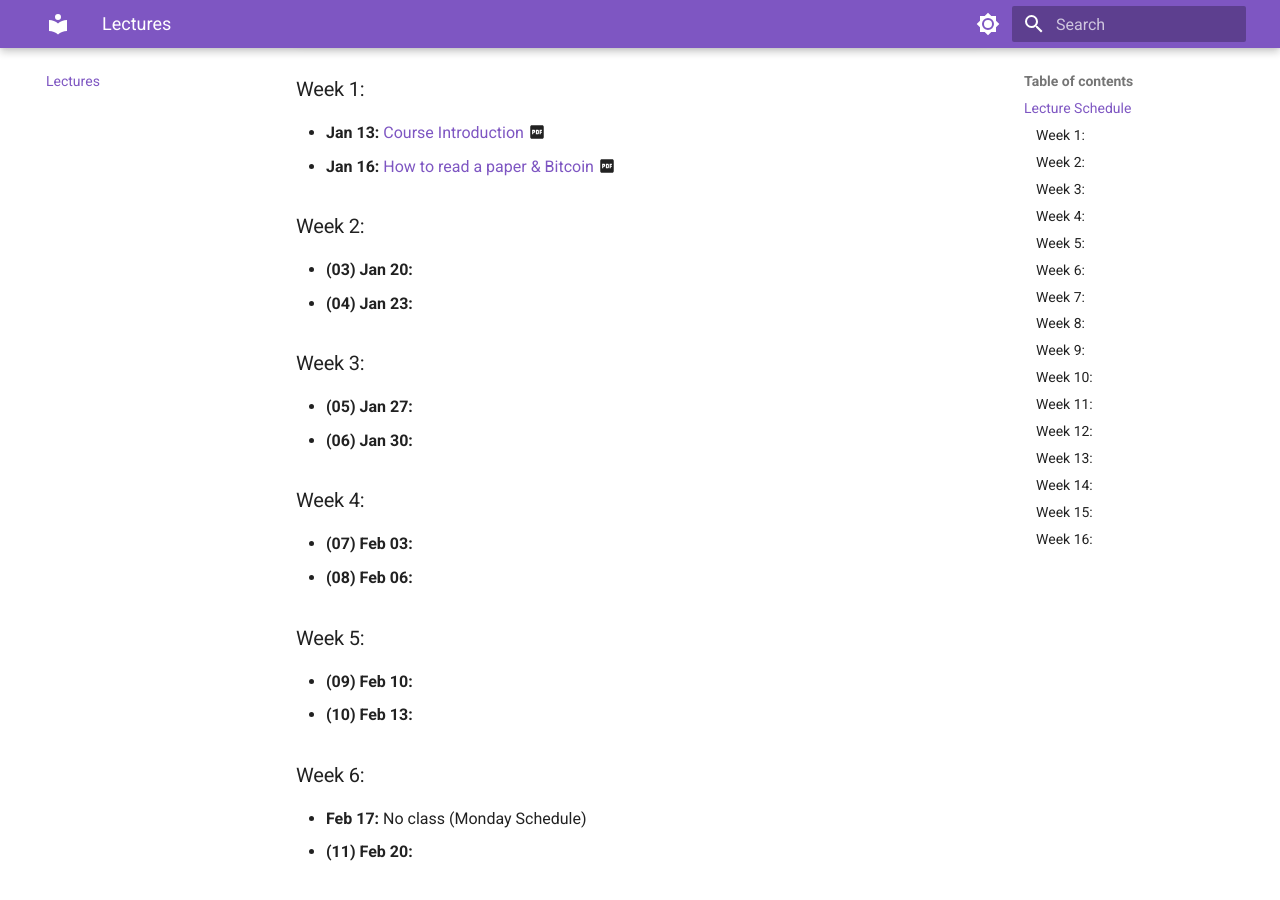
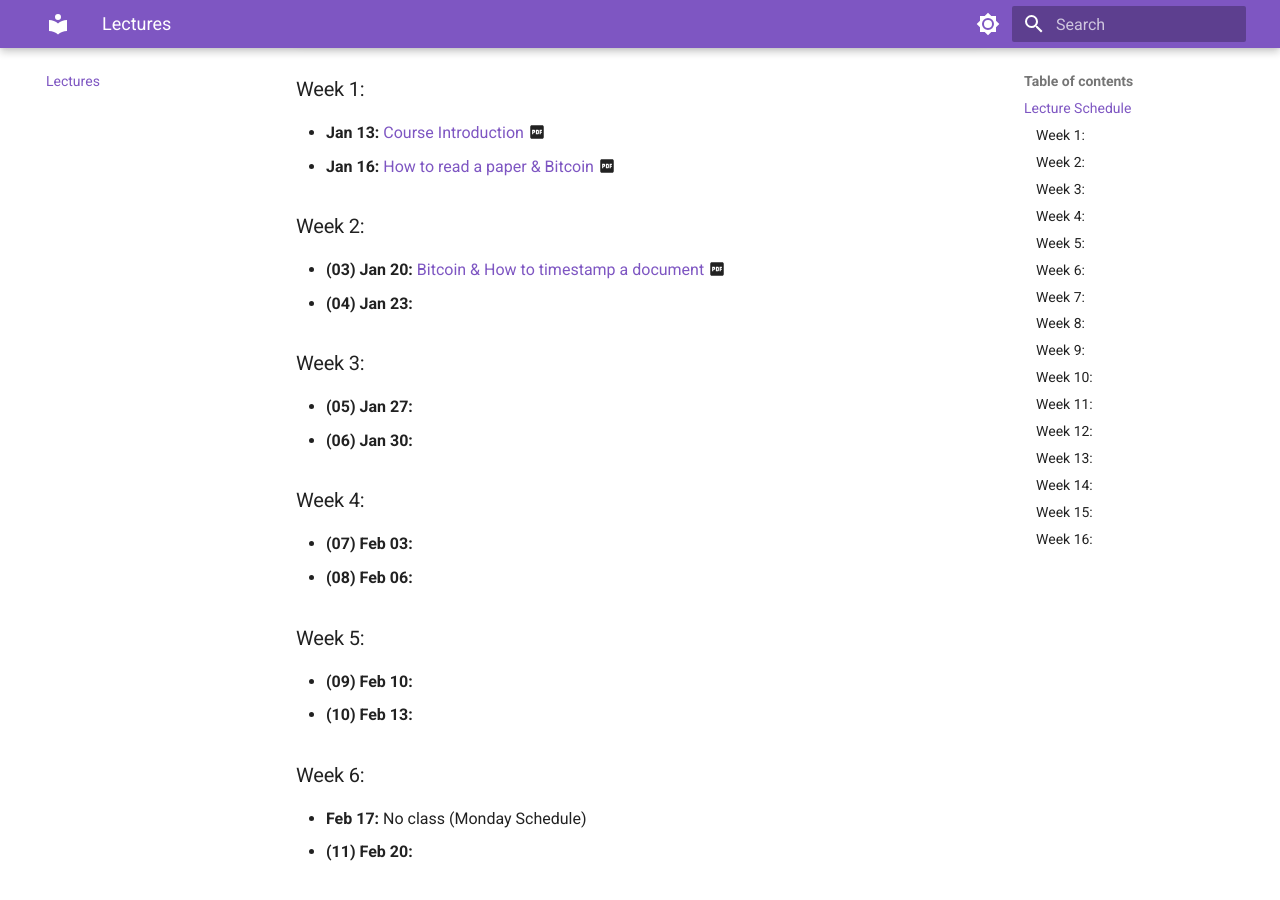
Before and after one commit to oshanis/Frontiers-of-Blockchain-Course-Website, an MkDocs documentation site: the page built from docs/lectures.md, in a window 1280 px wide and 900 px high, scrolled down 366 px. Built offline with MkDocs 1.6.1 and Material for MkDocs 9.7.7, drawn with Linux system fonts in a browser that asks for light colours; the version menu is left out.

Commit message:
Lecture 3

```diff
--- a/docs/lectures.md
+++ b/docs/lectures.md
@@ -12,7 +12,7 @@ Lectures are held **Tuesday and Friday, 2:00pm - 3:50pm ET**.
 - **Jan 16:** [How to read a paper & Bitcoin](../Frontiers-of-Blockchain-Course-Website/lectures/02-How-to-read-a-paper-and-Bitcoin.pdf) :material-file-pdf-box:
 
 ### Week 2:
-- **(03) Jan 20:**
+- **(03) Jan 20:** [Bitcoin & How to timestamp a document](../Frontiers-of-Blockchain-Course-Website/lectures/03-Time-stamping-Documents.pdf) :material-file-pdf-box:
 - **(04) Jan 23:**
 
 ### Week 3:
```
Also changed, not shown: 2 other files.
